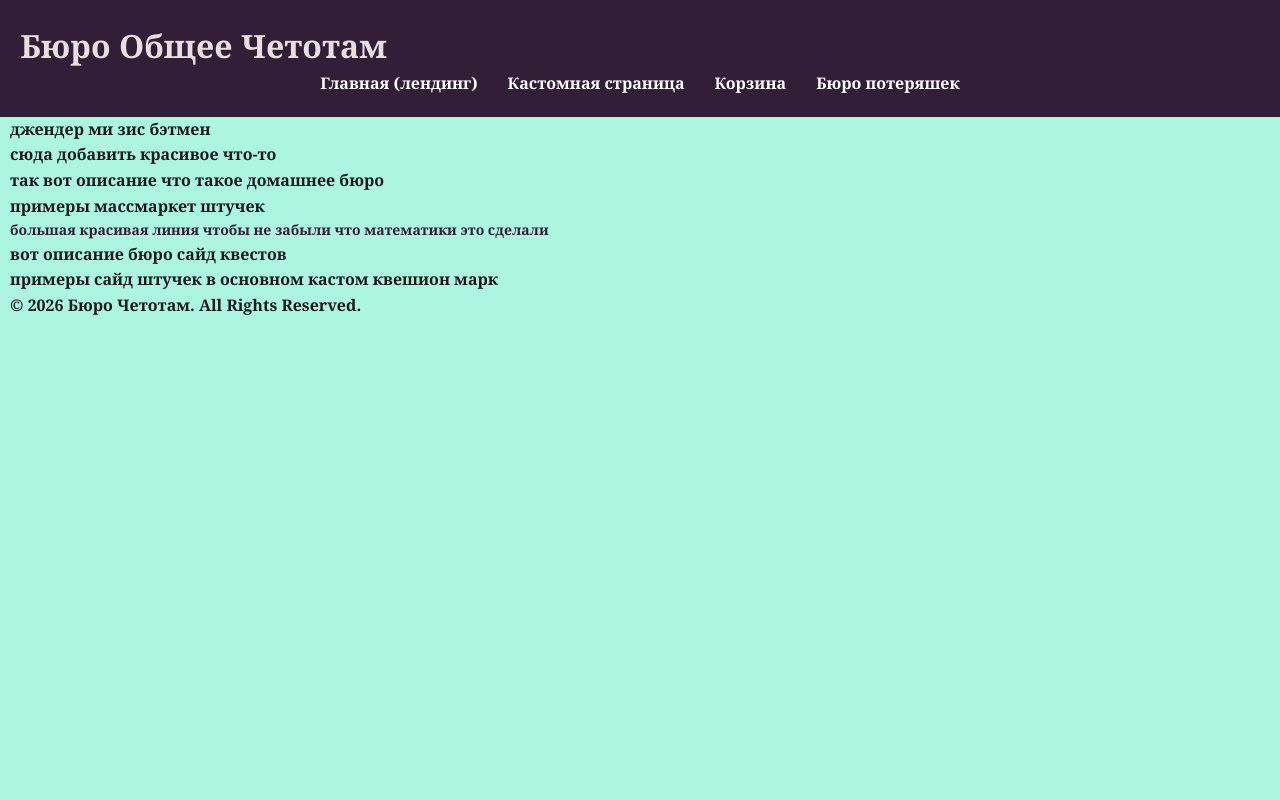
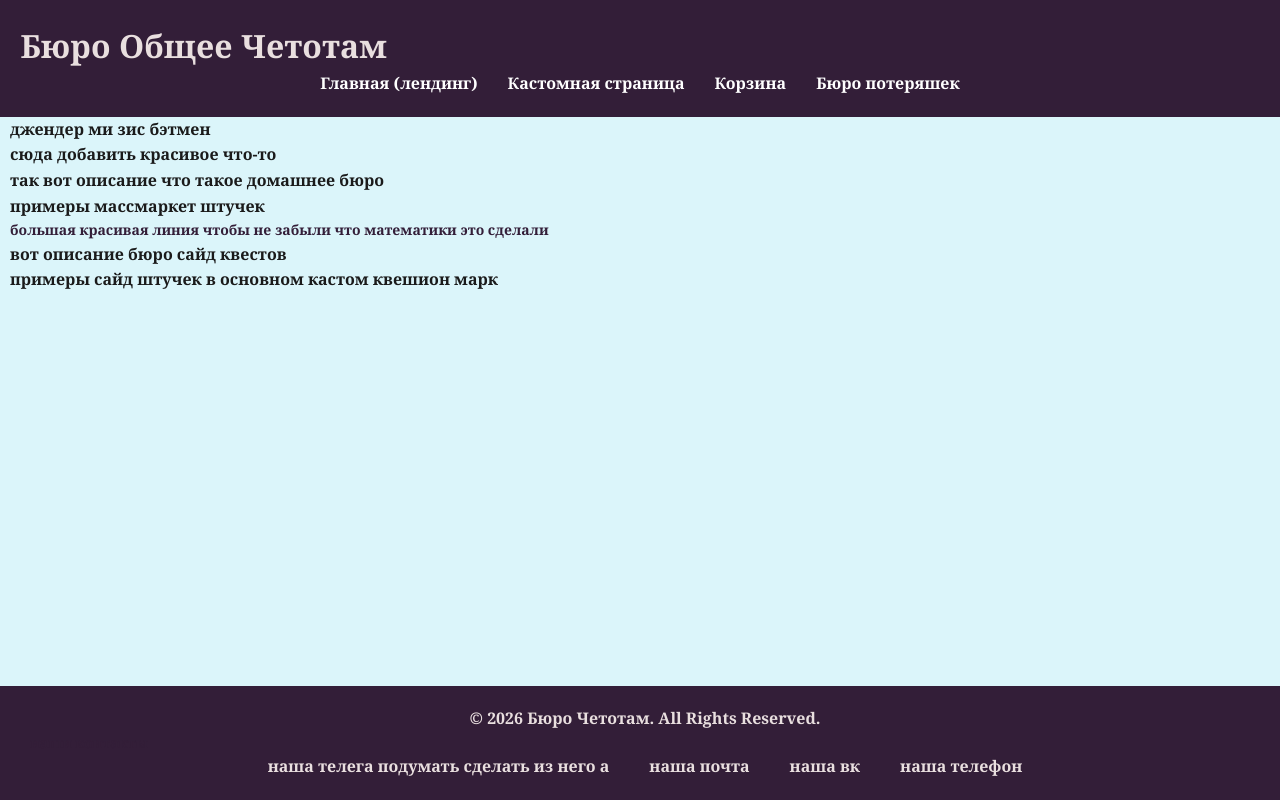
Before and after one commit to albllk/saidbureau, a Flask app: page / in a window 1280 px wide. Run offline with Flask 3, Linux system fonts and the light colour scheme.

Commit message:
modified:   static/style.css modified:   templates/base.html

```diff
--- a/static/style.css
+++ b/static/style.css
@@ -32,7 +32,7 @@ body {
     margin: 0px;
     padding: 0px;
     font-family: Georgia;
-    background: #acf6e1;
+    background: #dbf5fa;
     color: #1a1a1a;
     line-height: 1.6;
     text-indent: 10px;
@@ -69,3 +69,13 @@ ul {
 .nav a:hover {
     color: #d8a0d8;
 }
+
+.footer-minimal {
+    background: #331E38;
+    color: #e9dfdf;
+    padding: 20px;
+    text-align: center;
+    position: fixed;
+    bottom: 0;
+    width: 100%;
+}
--- a/templates/base.html
+++ b/templates/base.html
@@ -29,4 +29,17 @@
         </div>
     </footer>
 </body>
+
+    <footer class="footer-minimal" role="contentinfo">
+        <div class="footer-minimal__container">
+            <p class="footer-minimal__copyright">&copy; 2026 Бюро Четотам. All Rights Reserved.</p>
+        <h2>наши контакты</h2>
+        <ul class="nav">
+        <li>наша телега подумать сделать из него а</li>
+        <li>наша почта</li>
+        <li>наша вк</li>
+        <li>наша телефон</li>
+    </ul>
+        </div>
+    </footer>
 </html>
```
